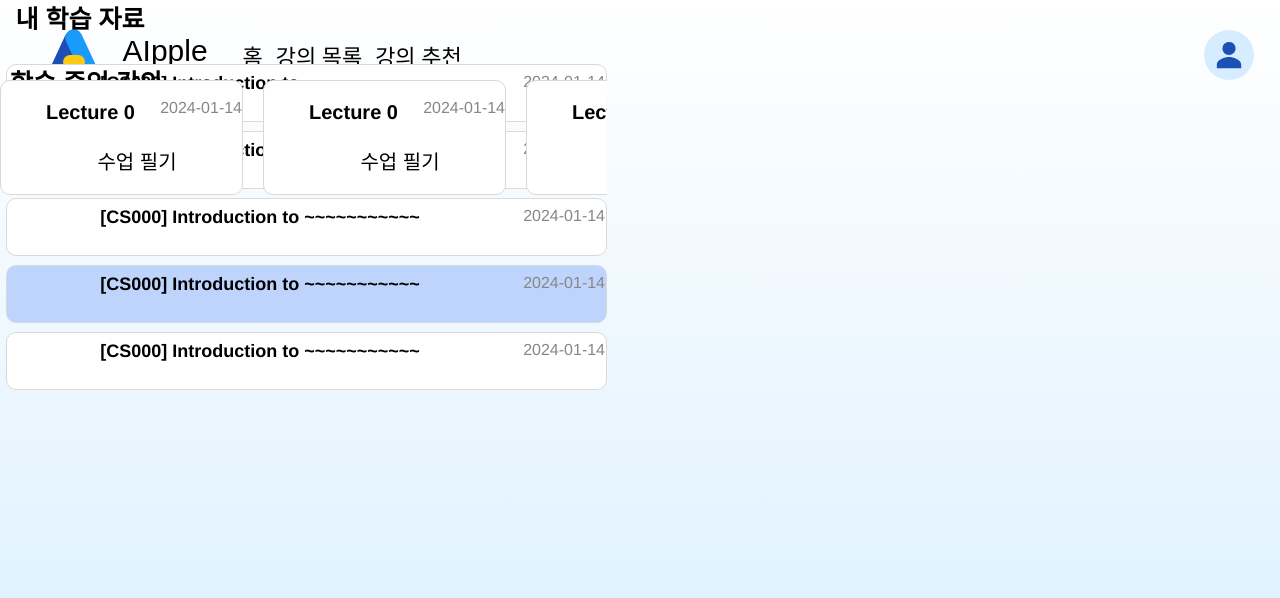
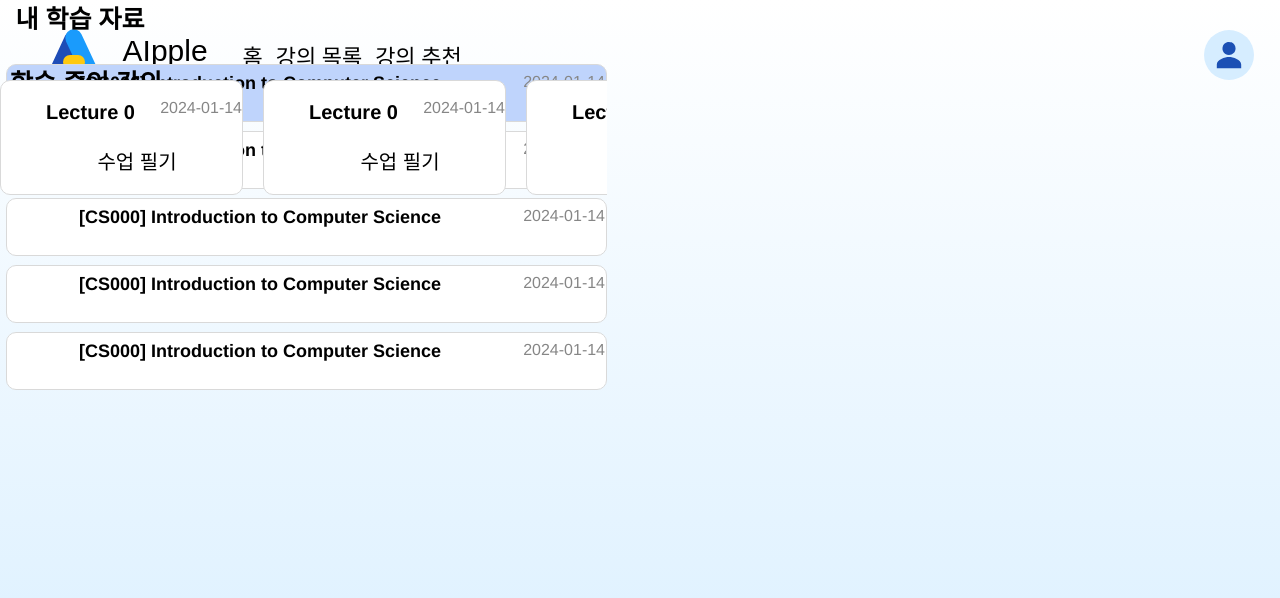
Before and after one commit to wjeongchoi/madCampWeek3, a React (Create React App) app in the folder front/: page /myPage in a window 1280 px wide. Shown: the top 598 px of the page. Built offline with nearby package versions, Linux system fonts and the light colour scheme.

Commit message:
:sparkles: horizontal lecture box takes input

```diff
--- a/front/src/components/HorizontalLectureBox/HorizontalLectureBox.tsx
+++ b/front/src/components/HorizontalLectureBox/HorizontalLectureBox.tsx
@@ -1,23 +1,20 @@
-import PropTypes from "prop-types";
 import React from "react";
 import "./style.css";
 
-interface Props {
+interface HorizontalLectureBoxProps {
     selected: boolean;
-    className: any;
+    className?: string;
+    title: string; // Prop for the lecture title
+    date: string; // Prop for the lecture date
 }
 
-export const HorizontalLectureBox = ({ selected, className }: Props): JSX.Element => {
+export const HorizontalLectureBox = ({ selected, className = "", title, date }: HorizontalLectureBoxProps): JSX.Element => {
     return (
         <div className={`horizontal-lecture selected-${selected} ${className}`}>
             <div className="frame">
-                <div className="text-wrapper">[CS000] Introduction to ~~~~~~~~~~~</div>
-                <div className="div">2024-01-14</div>
+                <div className="text-wrapper">{title}</div>
+                <div className="div">{date}</div>
             </div>
         </div>
     );
 };
-
-HorizontalLectureBox.propTypes = {
-    selected: PropTypes.bool,
-};
--- a/front/src/screens/MyPage/MyPage.tsx
+++ b/front/src/screens/MyPage/MyPage.tsx
@@ -14,24 +14,30 @@ export const MyPage = (): JSX.Element => {
           <div className="frame-6">
             <div className="frame-7">
               <HorizontalLectureBox
-                className="design-component-instance-node"
-                selected={false}
+                selected={true}
+                title="[CS000] Introduction to Computer Science"
+                date="2024-01-14"
               />
               <HorizontalLectureBox
-                className="design-component-instance-node"
                 selected={false}
+                title="[CS000] Introduction to Computer Science"
+                date="2024-01-14"
+              />
+
+              <HorizontalLectureBox
+                selected={false}
+                title="[CS000] Introduction to Computer Science"
+                date="2024-01-14"
               />
               <HorizontalLectureBox
-                className="design-component-instance-node"
                 selected={false}
+                title="[CS000] Introduction to Computer Science"
+                date="2024-01-14"
               />
               <HorizontalLectureBox
-                className="design-component-instance-node"
-                selected={true}
-              />
-              <HorizontalLectureBox
-                className="design-component-instance-node"
                 selected={false}
+                title="[CS000] Introduction to Computer Science"
+                date="2024-01-14"
               />
             </div>
             <div className="text-wrapper-8">학습 중인 강의</div>
```
